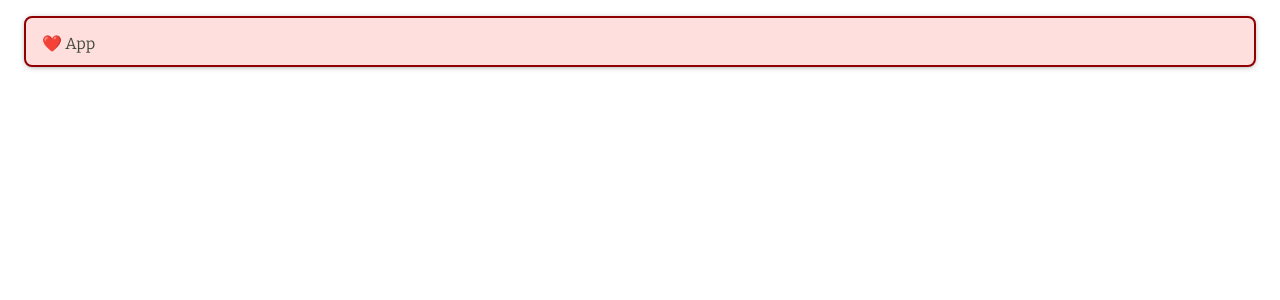
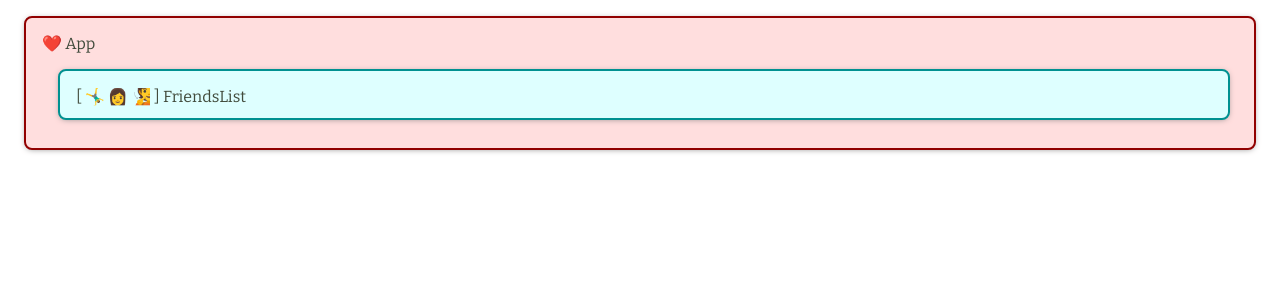
Before and after one commit to bloominstituteoftechnology/web-guided-project-react-components-2, a React (Vite) app: page / in a window 1280 px wide. Shown: the top 300 px of the page. Built offline with nearby package versions, Linux system fonts and the light colour scheme.

Commit message:
Store data in App with useState, pass to child component FriendsList

```diff
--- a/src/components/App.js
+++ b/src/components/App.js
@@ -1,16 +1,25 @@
 // This is the top-level component
 // so we'll keep application state at this level.
-// 👉 1- Import the state hook!
-import React from 'react'
+// 👉 1- Import the useState hook!
+import React, { useState } from 'react'
 import FriendsList from './FriendsList'
 import Search from './Search'
 // 👉 2- Import the dummy data that will power the application.
 // (Tomorrow we'll fetch the data from an API instead.)
 
+// we use mock data all the time, so you can build a front-end component without an API
+// axios.get('https://mycompany.com/friends')
+import friendsMockData from '../dummy-data/friends'
 
 export default function App() {
   // 👉 3- Initialize a slice of state to keep track of the data
   // using the dummy data as the initial value of the slice of state
+  // how to use useState()??
+  // what does the function useState() return? -->
+  // an array, with a value, and a function to change the value
+
+  // why use useState and the setFriends function??
+  const [friends, setFriends] = useState(friendsMockData)
 
   // 👉 4- Initialize a slice to keep track of the value of the search box
   // using an empty string as the initial value of the slice
@@ -27,7 +36,11 @@ export default function App() {
       {/* STRETCH - Changes to the input should update the search term */}
 
       {/* 👉 7- Render the FriendsList component */}
+      {/*  'render' here just means to invoke the component  */}
+      {/* sometimes components need data BEFORE you can render them  */}
       {/* What prop/props does FriendsList need? */}
+      <FriendsList friends={friends} />
+
     </div>
   )
 }
```
